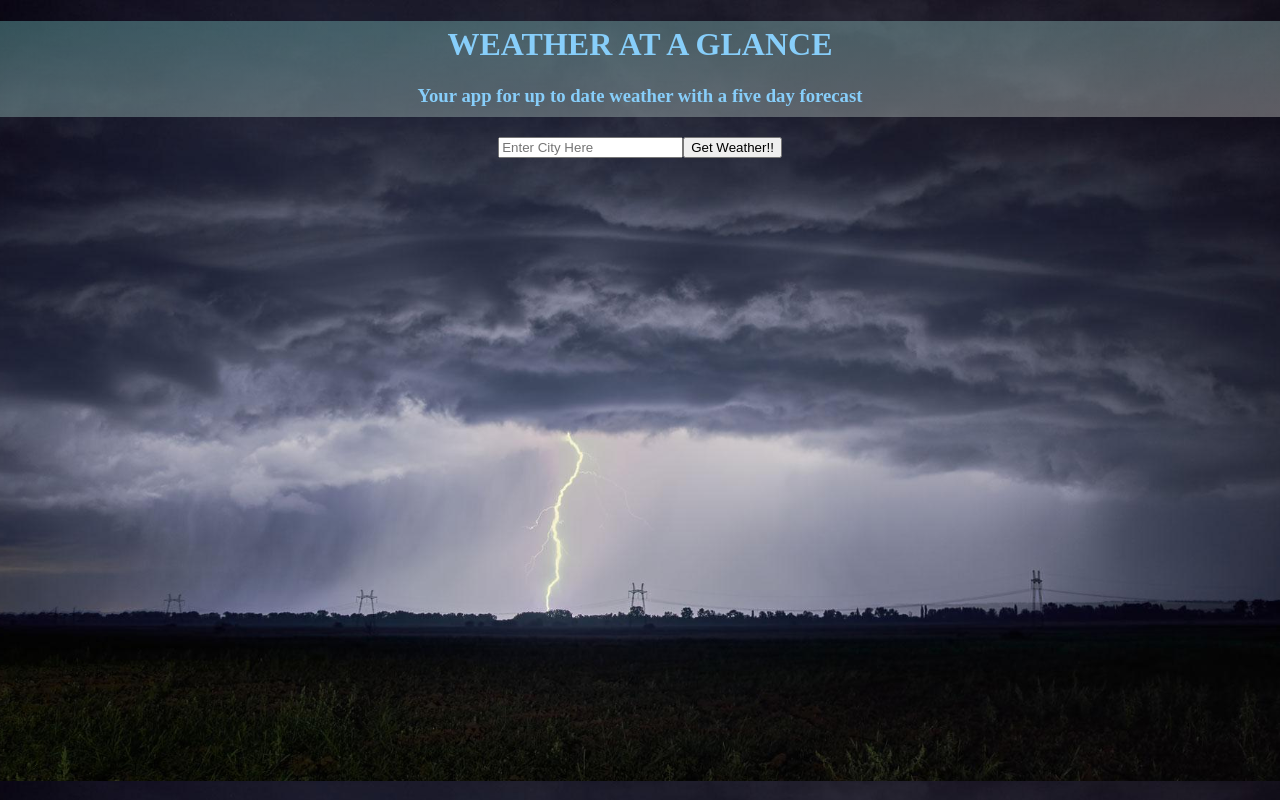
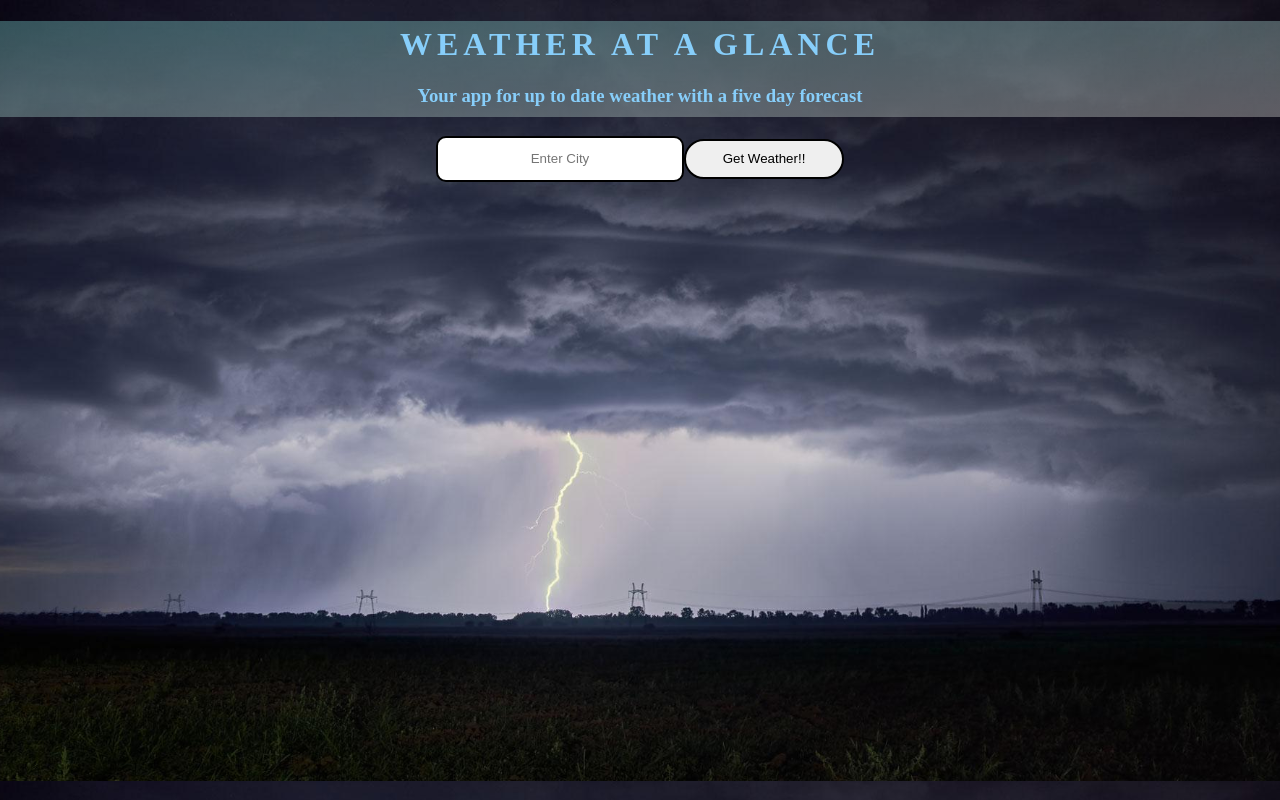
Before and after one commit to bradfan/weather-react-app, a React (Create React App) app: page / in a window 1280 px wide. Built offline with nearby package versions, Linux system fonts and the light colour scheme.

Commit message:
input and button css dashboard.js

```diff
--- a/src/index.css
+++ b/src/index.css
@@ -27,6 +27,7 @@ body {
 }
 .header-title {
   font-weight: 700;
+  letter-spacing: 5px;
   font-family: "Times New Roman", Times, serif;
   padding-top: 5px;
   color: #87cefa;
@@ -39,11 +40,21 @@ body {
 .input-box {
   text-align: center;
 }
-.input-window {
+input {
+  width: 30vh;
+  height: 5vh;
+  border: 2px solid;
+  border-radius: 10px;
+  text-align: center;
+}
+input:focus {
+  background-color: lightblue;
+
+}
+
+.btn {
   width: 20vh;
   height: 5vh;
   border: 2px solid;
   border-radius: 20px;
-  padding-right: 5px;
-  padding-left: 5px;
 }
--- a/src/pages/Dashboard.js
+++ b/src/pages/Dashboard.js
@@ -11,10 +11,11 @@ function Dashboard() {
           //   onChange={handleInputChange}
           name="text"
           className="form-control me-2"
-          type="text"
-          placeholder="Enter City Here"
+        //   type="text"
+          placeholder="Enter City"
           aria-label="Search"
         />
+
         <button
         class="btn btn-white btn-animated"
         type="submit"
```
